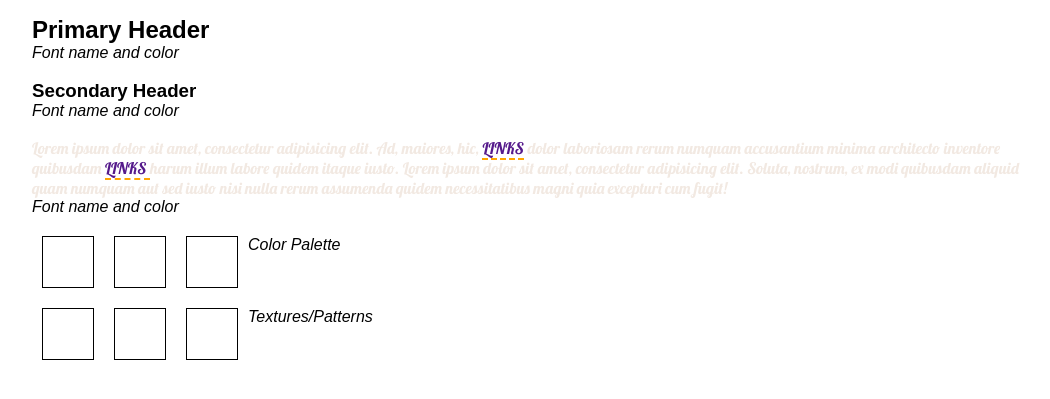
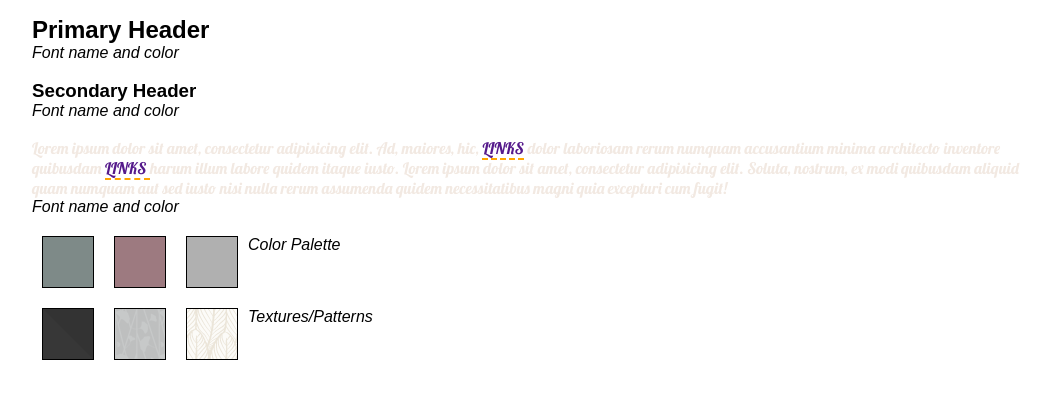
Before and after one commit to bmcallister214/p3-style-tile, a plain HTML site: page index.html in a window 1280 px wide. Shown: the part 337-736 px from the top of the page, without its empty margins (108-1158 px from the left). Drawn offline with Linux system fonts and the light colour scheme.

Commit message:
Version 2

```diff
--- a/css/styles.css
+++ b/css/styles.css
@@ -45,6 +45,28 @@ section {
 	width: 50px;
 }
 
+.color-1 {
+	background: #7E8A88;
+}
+
+.color-2 {
+	background: #9D7A80;
+}
+
+.color-3 {
+	background: #B0B0B0;
+}
+
+.pattern-1 {
+	background: url("../img/pat1.png");
+}
+
+.pattern-2 {
+	background: url("../img/pat2.png");
+}
+.pattern-3 {
+	background: url("../img/pat3.png");
+}
 
 /* Show Grid */
 .showgrid {
```
Also changed, not shown: img/pat1.png (added), img/pat2.png (added), img/pat3.png (added).
